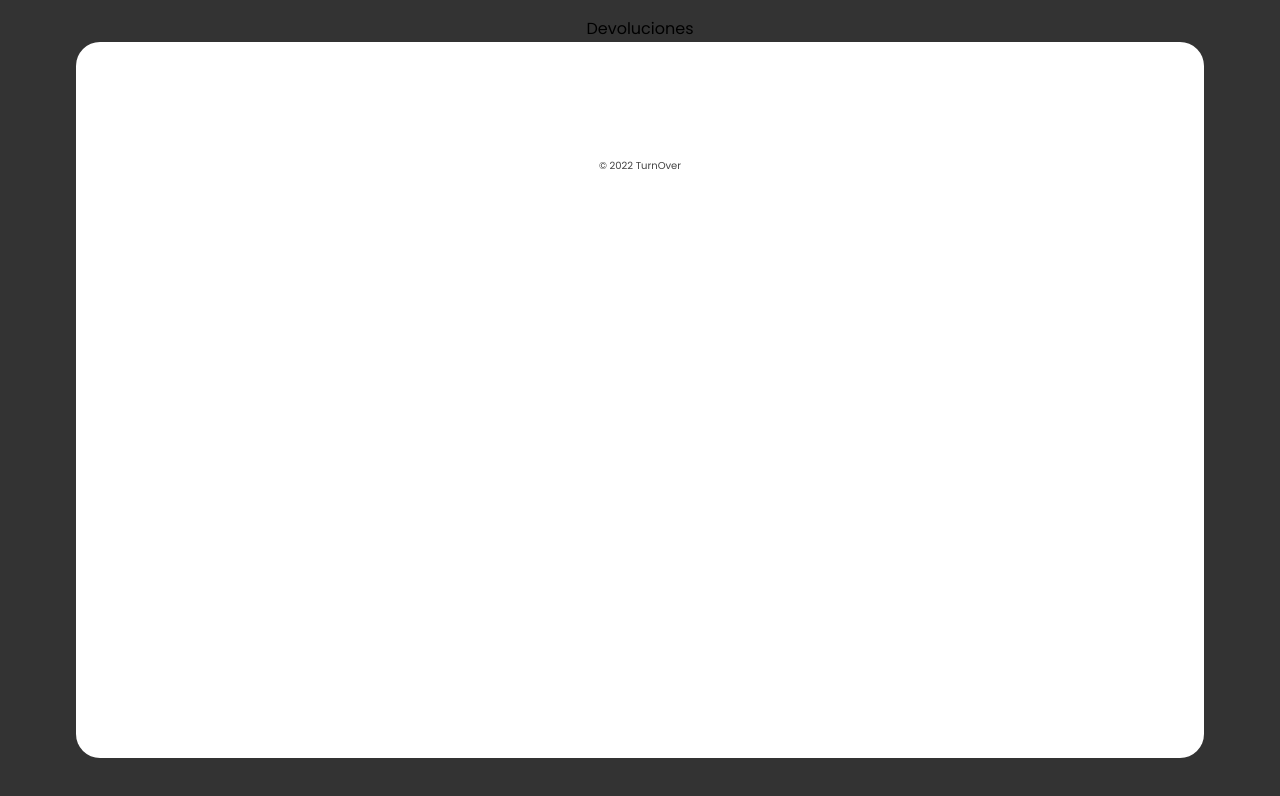
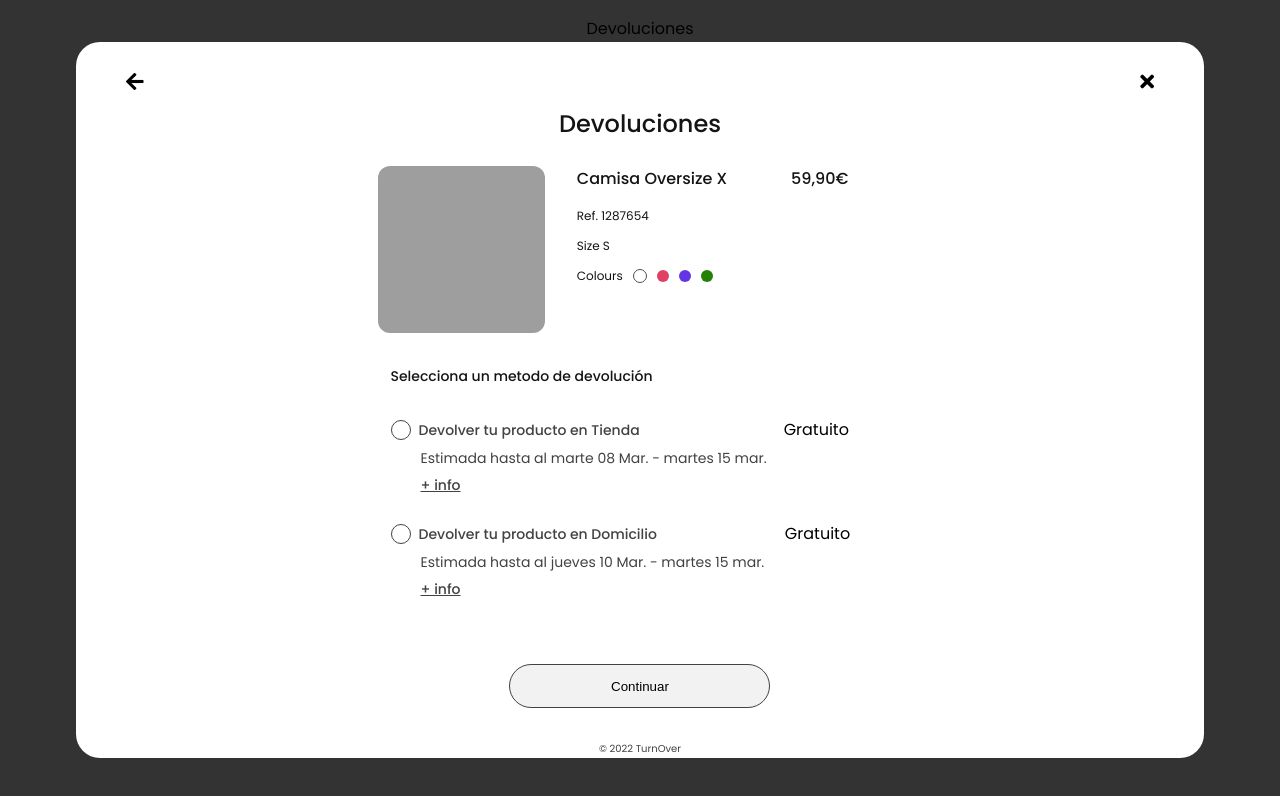
Before and after one commit to Abraham-maker/widget-turnover, a React (Create React App) app: page /any-reason in a window 1280 px wide. Both pictures are taken after a click on the element "Devoluciones". Shown: the top 796 px of the page. Built offline with nearby package versions, Linux system fonts and the light colour scheme; grey boxes are pictures that could not be loaded; a web font is replaced by a local one.

Commit message:
view any reason

```diff
--- a/src/App.js
+++ b/src/App.js
@@ -14,6 +14,7 @@ import FAQS from "./components/Views/FAQS/FAQS";
 import Products from "./components/Views/Orders/Products";
 import SelectSize from "./components/Views/Orders/SelectSize";
 import ReasonRefud from "./components/Views/ReasonTheRefud/ReasonRefud";
+import AnyReason from "./components/Views/OptionRefud/AnyReason";
 
 
 
@@ -63,6 +64,9 @@ function App() {
               <Route exact path='/reason-refud'>
                 <ReasonRefud setOpenModal={setModalOpen} />
               </Route>
+              <Route exact path='/any-reason'>
+                <AnyReason setOpenModal={setModalOpen} />
+              </Route>
             </Switch>
           </Modal>
         </WebProvider>
--- /dev/null
+++ b/src/components/Views/OptionRefud/AnyReason.jsx
@@ -0,0 +1,97 @@
+import React, { useState } from 'react'
+import './Styles/AnyReason.css'
+import { useHistory } from 'react-router-dom'
+
+
+const AnyReason = ({ setOpenModal }) => {
+    const { push } = useHistory()
+    const [open, setOpen] = useState(false);
+
+    const closeModal = () => {
+        window.localStorage.removeItem('InfoLogin', true)
+        push('/')
+        setOpenModal(false)
+    }
+
+    return (
+        <>
+            <div className='container_icons'>
+                <div className='icon__arrow' onClick={() => { return window.history.back() }}><i className="fa fa-arrow-left" aria-hidden="true"></i></div>
+                <div className="icon__close" onClick={() => { setOpen(true) }}><i className="fa fa-times"></i></div>
+            </div>
+
+            <h3 id='title-any'>Devoluciones</h3>
+
+            <div id="container-any__reason">
+                <div id="any-container">
+                    <div id="article-any">
+                        <div id="any-img">
+                            <img src="https://static.lefties.com/9/photos2/2022/I/0/1/p/5912/305/657/5912305657_1_1_3.jpg?t=1659362106638" alt="" />
+                        </div>
+                        <div>
+                            <div id='any-flex'>
+                                <span>Camisa Oversize X</span>
+                                <span>59,90€</span>
+                            </div>
+                            <p id='ref-any'>Ref. 1287654</p>
+                            <p id='size-any'>Size S</p>
+                            <div id='container-colors__any'>
+                                <span>Colours</span>
+                                <div id='color1-any'></div>
+                                <div id='color2-any'></div>
+                                <div id='color3-any'></div>
+                                <div id='color4-any'></div>
+                            </div>
+                        </div>
+                    </div>
+                    <div id="any-options">
+                        <span id='span-any'>Selecciona un metodo de devolución</span>
+
+                        <div id='container-radios__any'>
+                            <div>
+                                <input type="radio" id="test1" name="radio-group" />
+                                <label for="test1">Devolver tu producto en Tienda</label>
+                                <span id='span-free'>Gratuito</span>
+                                <div>
+                                    <p className='any-date'>Estimada hasta al marte 08 Mar. - martes 15 mar.</p>
+                                    <p className='any-info'>+ info</p>
+                                </div>
+                            </div>
+                            <div>
+                                <input type="radio" id="test2" name="radio-group" />
+                                <label for="test2">Devolver tu producto en Domicilio</label>
+                                <span id='span-free2'>Gratuito</span>
+                                <div>
+                                    <p className='any-date' >Estimada hasta al jueves 10 Mar. - martes 15 mar.</p>
+                                    <p className='any-info'>+ info</p>
+                                </div>
+                            </div>
+                        </div>
+                    </div>
+
+                    <div id='btn-anyNext'>
+                        <button id='any-btnNext'>Continuar</button>
+                    </div>
+                </div>
+            </div>
+
+
+            {open ?
+                (<>
+                    <div className="background">
+                        <div className="popup">
+                            <div className="content">
+                                ¿Seguro que deseas salir?, Todo el estado actual se perderá.
+                            </div>
+                            <div className='container-btn'>
+                                <button className='btn-cancel' onClick={() => { setOpen(false) }}>Cancelar</button>
+                                <button className='btn-accept' onClick={closeModal}>Aceptar</button>
+                            </div>
+                        </div>
+                    </div>
+                </>) : false}
+        </>
+    )
+}
+
+export default AnyReason
--- /dev/null
+++ b/src/components/Views/OptionRefud/Styles/AnyReason.css
@@ -0,0 +1,151 @@
+#title-any {
+    text-align: center;
+    font-size: 24px;
+    font-weight: 500;
+    color: #141414;
+}
+
+#container-any__reason {
+    height: 60vh;
+    display: flex;
+    justify-content: center;
+    align-items: center;
+}
+
+#article-any {
+    display: flex;
+    gap: 2em;
+    justify-content: center;
+    width: 90%;
+    height: 200px;
+}
+
+#any-img>img {
+    width: 167px;
+    height: 167px;
+    border-radius: 12px;
+}
+
+#any-flex {
+    display: flex;
+    gap: 4em;
+    font-size: 16px;
+    font-weight: 500;
+    color: #141414;
+}
+
+#ref-any {
+    width: 100%;
+    font-size: 12px;
+    color: #141414;
+    margin: 16px 228px 0 0;
+}
+
+#container-colors__any {
+    display: flex;
+    align-items: center;
+    gap: 10px;
+}
+
+#container-colors__any>span {
+    font-family: Poppins;
+    font-size: 12px;
+    color: #141414;
+}
+
+#size-any {
+    font-size: 12px;
+    color: #141414;
+}
+
+#color1-any {
+    width: 12px;
+    height: 12px;
+    border-radius: 50%;
+    border: solid 0.5px #4f4f4f;
+    background-color: #fff;
+    cursor: pointer;
+}
+
+#color2-any {
+    cursor: pointer;
+    width: 12px;
+    height: 12px;
+    border-radius: 50%;
+    background-color: #df4162;
+}
+
+#color3-any {
+    cursor: pointer;
+    border-radius: 50%;
+    width: 12px;
+    height: 12px;
+    background-color: #6436e3;
+}
+
+#color4-any {
+    cursor: pointer;
+    border-radius: 50%;
+    width: 12px;
+    height: 12px;
+    background-color: #238104;
+}
+
+#span-any {
+    font-family: Poppins;
+    font-size: 14px;
+    font-weight: 500;
+    color: #141414;
+}
+
+#container-radios__any {
+    display: flex;
+    flex-direction: column;
+    gap: 25px;
+}
+
+#any-options {
+    display: flex;
+    flex-direction: column;
+    gap: 30px;
+}
+
+#span-free {
+    position: relative;
+    left: 9em;
+}
+
+#span-free2 {
+    position: relative;
+    left: 8em;
+}
+
+.any-date {
+    margin: 6px 0 0 30px;
+    font-size: 14px;
+    color: #424242;
+}
+
+.any-info {
+    margin: 6px 0 0 30px;
+    font-size: 14px;
+    font-weight: 500;
+    color: #424242;
+    text-decoration: underline;
+    cursor: pointer;
+}
+
+#btn-anyNext {
+    position: relative;
+    top: 4em;
+    display: flex;
+    justify-content: center;
+}
+
+#any-btnNext {
+    width: 261px;
+    height: 44px;
+    border-radius: 22px;
+    border: solid 0.5px #424242;
+    background-color: #f2f2f2;
+}
```
